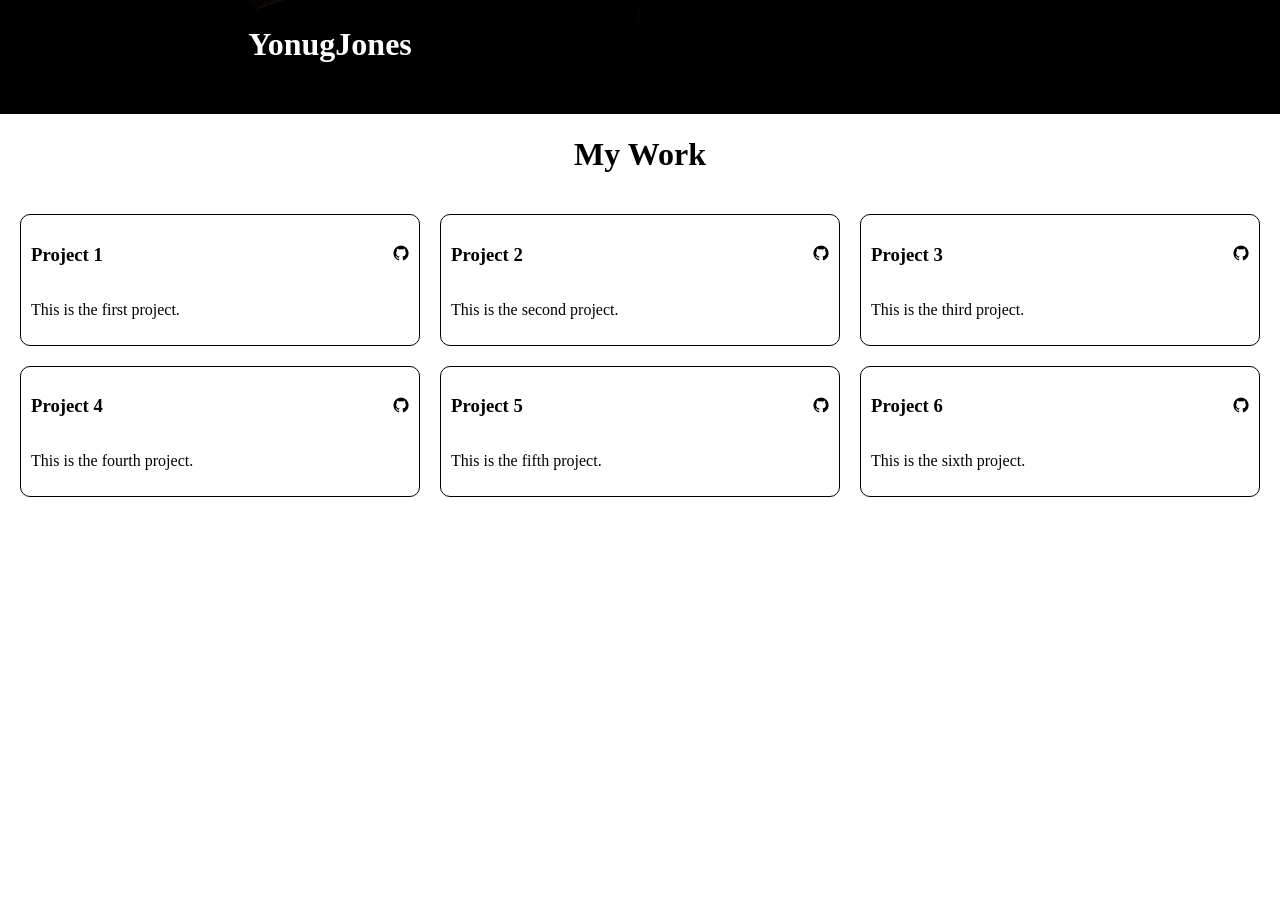
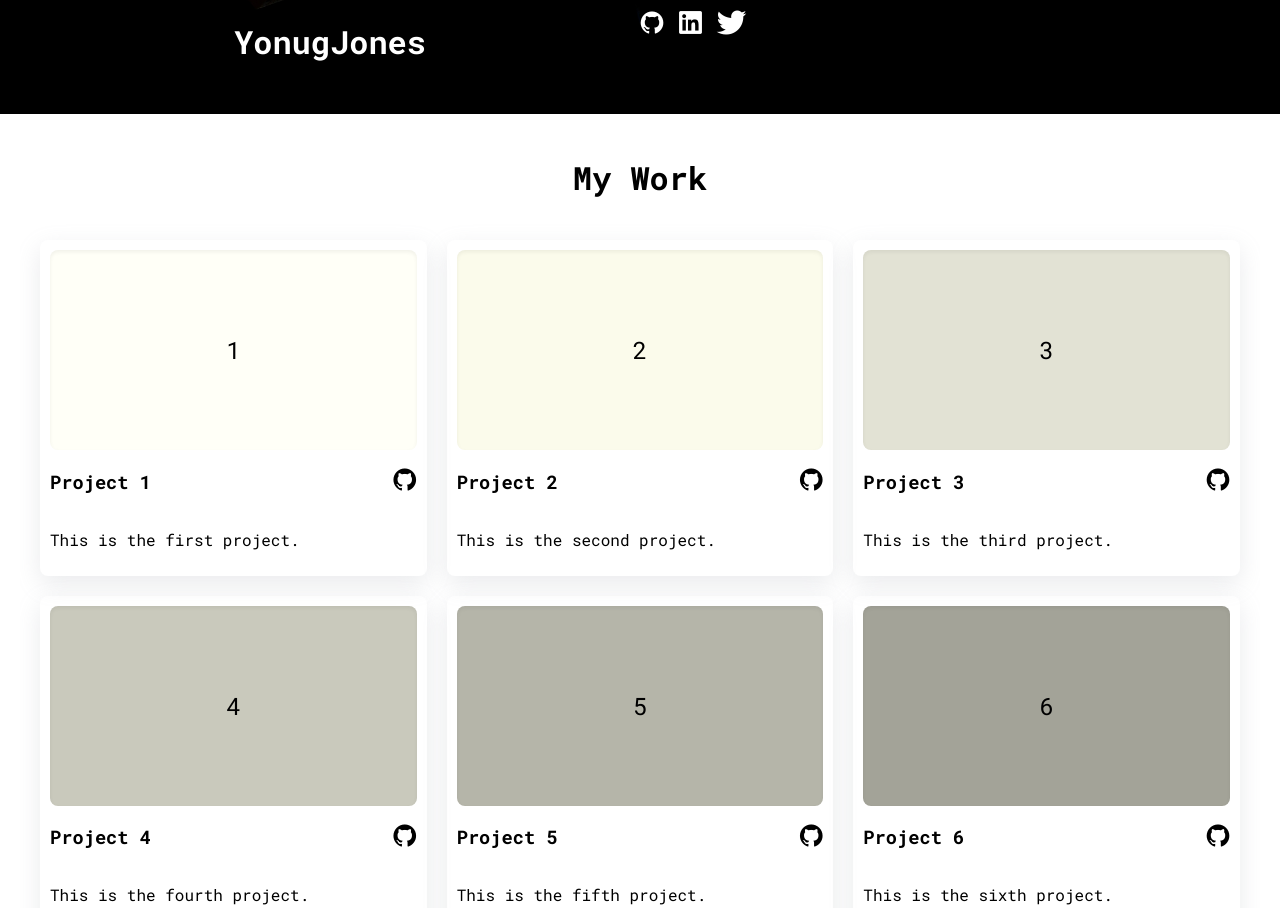
Before and after one commit to YonugJones/portfolio_template, a plain HTML site: page index.html in a window 1280 px wide. Shown: the part 343-1251 px from the top of the page. Drawn offline with nearby package versions, Linux system fonts and the light colour scheme.

Commit message:
added transition effects to projects added box shadow to projects fixed layout design so projects don't get hidden     by footer upon screen size change

```diff
--- a/index.html
+++ b/index.html
@@ -6,6 +6,7 @@
     <title>Portfolio Template</title>
     <link rel="stylesheet" href="style.css">
     <link rel="stylesheet" type='text/css' href="https://cdn.jsdelivr.net/gh/devicons/devicon@latest/devicon.min.css" />
+    <link href="https://fonts.googleapis.com/css?family=Roboto+Mono:100,200,300,regular,500,600,700,100italic,200italic,300italic,italic,500italic,600italic,700italic" rel="stylesheet" />
     <script src="https://kit.fontawesome.com/a2df790e0c.js" crossorigin="anonymous"></script>
 </head>
 <body>
@@ -47,7 +48,9 @@
         </div>
         <div class="main-work-section">
             <div class="project">
-                <div class="project-image"></div>
+                <div class="project-image one">
+                    <p>1</p>
+                </div>
                 <div class="project-footer">
                     <div class="project-footer-top">
                         <h3 class="project-name">Project 1</h3>
@@ -61,7 +64,9 @@
                 </div>
             </div>
             <div class="project">
-                <div class="project-image"></div>
+                <div class="project-image two">
+                    <p>2</p>
+                </div>
                 <div class="project-footer">
                     <div class="project-footer-top">
                         <h3 class="project-name">Project 2</h3>
@@ -75,7 +80,9 @@
                 </div>
             </div>
             <div class="project">
-                <div class="project-image"></div>
+                <div class="project-image three">
+                    <p>3</p>
+                </div>
                 <div class="project-footer">
                     <div class="project-footer-top">
                         <h3 class="project-name">Project 3</h3>
@@ -89,7 +96,9 @@
                 </div>
             </div>
             <div class="project">
-                <div class="project-image"></div>
+                <div class="project-image four">
+                    <p>4</p>
+                </div>
                 <div class="project-footer">
                     <div class="project-footer-top">
                         <h3 class="project-name">Project 4</h3>
@@ -103,7 +112,9 @@
                 </div>
             </div>
             <div class="project">
-                <div class="project-image"></div>
+                <div class="project-image five">
+                    <p>5</p>
+                </div>
                 <div class="project-footer">
                     <div class="project-footer-top">
                         <h3 class="project-name">Project 5</h3>
@@ -117,7 +128,9 @@
                 </div>
             </div>
             <div class="project">
-                <div class="project-image"></div>
+                <div class="project-image six">
+                    <p>6</p>
+                </div>
                 <div class="project-footer">
                     <div class="project-footer-top">
                         <h3 class="project-name">Project 6</h3>
--- a/style.css
+++ b/style.css
@@ -1,3 +1,5 @@
+@import url(https://fonts.googleapis.com/css?family=Roboto+Mono:100,200,300,regular,500,600,700,100italic,200italic,300italic,italic,500italic,600italic,700italic);
+
 body {
     margin: 0;
     padding: 0;
@@ -5,7 +7,7 @@ body {
     color: white;
     display: flex;
     flex-direction: column;
-    height: 100vh;
+    font-family: "Roboto Mono", serif;
 }
 
 /* HEADER */
@@ -59,11 +61,17 @@ body {
 /* MAIN */
 .main-section {
     min-height: 100vh;
+    display: flex;
+    flex-direction: column;
     background-color: white;
     color: black;
+    overflow: hidden;
+    padding: 20px;
 }
 
 .main-work-section {
+    flex: 1;
+    overflow-y: auto;
     display: grid;
     grid-template-columns: repeat(3, 1fr);
     grid-gap: 20px;
@@ -96,9 +104,53 @@ body {
 }
 
 .project {
-    border: 1px solid black;
-    border-radius: 10px;
+    border-radius: 8px;
     padding: 10px;
+    box-shadow: rgba(149, 157, 165, 0.2) 0px 8px 24px;
+    transition: transform 700ms ease, box-shadow 700ms ease;
+}
+
+.project:hover {
+    transform: scale(1.05);
+    box-shadow: rgba(0, 0, 0, 0.188) 0px 8px 24px;
+}
+
+.project-image {
+    height: 200px;
+    width: auto;
+    border-radius: 8px;
+    box-shadow: rgba(0, 0, 0, 0.06) 0px 2px 4px 0px inset;
+    display: flex;
+    justify-content: center;
+    align-items: center;
+}
+
+.project-image p {
+    font-size: 24px;
+}
+
+.one {
+    background-color: #fffff7;
+}
+
+.two {
+    background-color: #fbfbeb;
+}
+
+.three {
+    background-color: #e2e2d4;
+}
+
+.four {
+    background-color: #c9c9bc;
+}
+
+.five {
+    background-color: #b5b5a9;
+}
+
+.six {
+    background-color: #a3a398;
 }
 
 .project-footer-top {
@@ -107,11 +159,17 @@ body {
     justify-content: space-between;
 }
 
+.project-links,
+.links {
+    font-size: 24px;
+}
+
 /* FOOTER */
 footer {
     display: flex;
     flex-wrap: wrap;
-    align-items: flex-start;
+    align-items: center;
+    justify-content: center;
     padding: 20px;
 }
 
```
